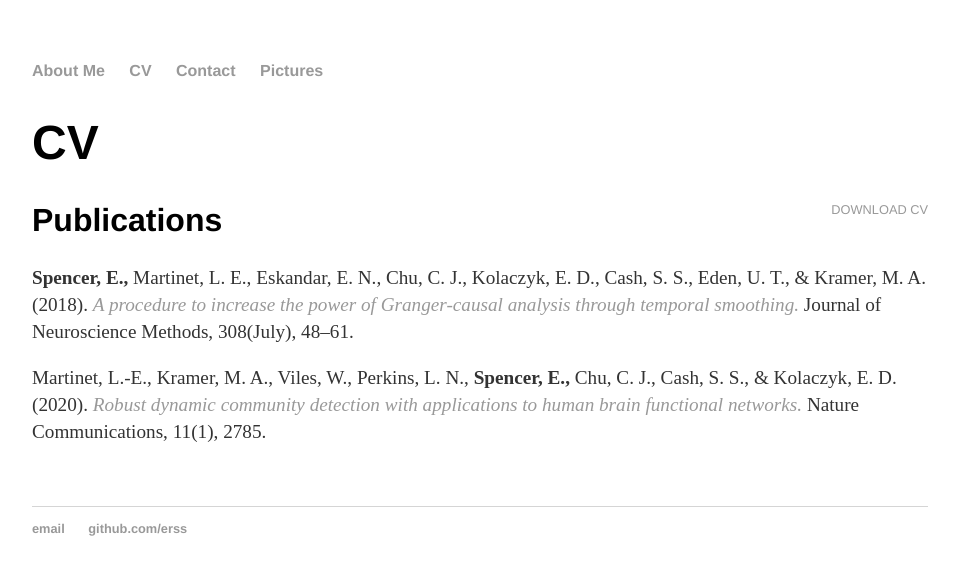
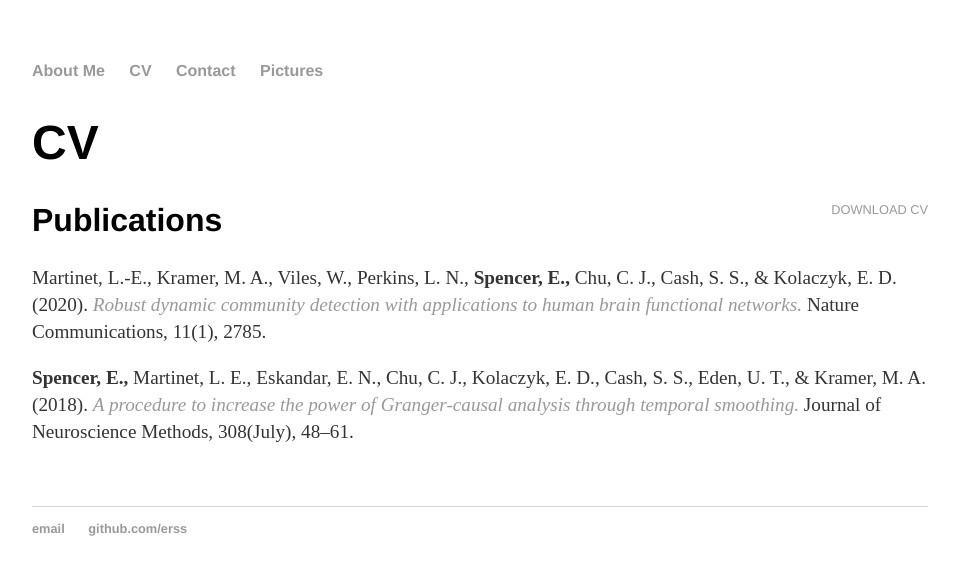
Before and after one commit to erss/erss.github.io, a Jekyll site: the page built from cv/index.html, in a window 1280 px wide. Shown: the top 575 px of the page, without its empty margins (160-1118 px from the left). Built offline with Jekyll 4.4.1, drawn with Linux system fonts in a browser that asks for light colours; part of the change alters nothing that is shown.

```diff
--- a/cv/index.html
+++ b/cv/index.html
@@ -9,15 +9,17 @@ title: CV of Liz Spencer
 
 					<h2>Publications</h2>
 
+					<p>Martinet, L.-E., Kramer, M. A., Viles, W., Perkins, L. N., <strong>Spencer, E., </strong>
+						Chu, C. J., Cash, S. S., & Kolaczyk, E. D. (2020).
+						<a href="https://doi.org/10.1038/s41467-020-16285-7"><em>Robust dynamic community detection with applications to human brain functional networks.</em> </a>
+						Nature Communications, 11(1), 2785. </p>
+
 					<p><strong>Spencer, E., </strong> Martinet, L. E., Eskandar, E. N., Chu, C. J.,
 						Kolaczyk, E. D., Cash, S. S., Eden, U. T., & Kramer, M. A. (2018).
 						<a href="https://doi.org/10.1016/j.jneumeth.2018.07.010"><em>A procedure to increase the power of Granger-causal analysis through temporal smoothing.</em> </a>
 						Journal of Neuroscience Methods, 308(July), 48–61.  </p>
 
-				        <p>Martinet, L.-E., Kramer, M. A., Viles, W., Perkins, L. N., <strong>Spencer, E., </strong>
-						Chu, C. J., Cash, S. S., & Kolaczyk, E. D. (2020).
-						<a href="https://doi.org/10.1038/s41467-020-16285-7"><em>Robust dynamic community detection with applications to human brain functional networks.</em> </a>
-						Nature Communications, 11(1), 2785. </p>
+
 
 
 
```
